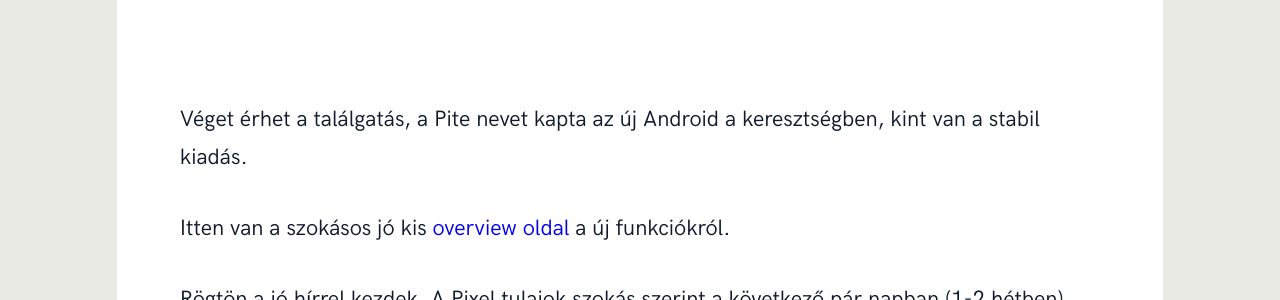
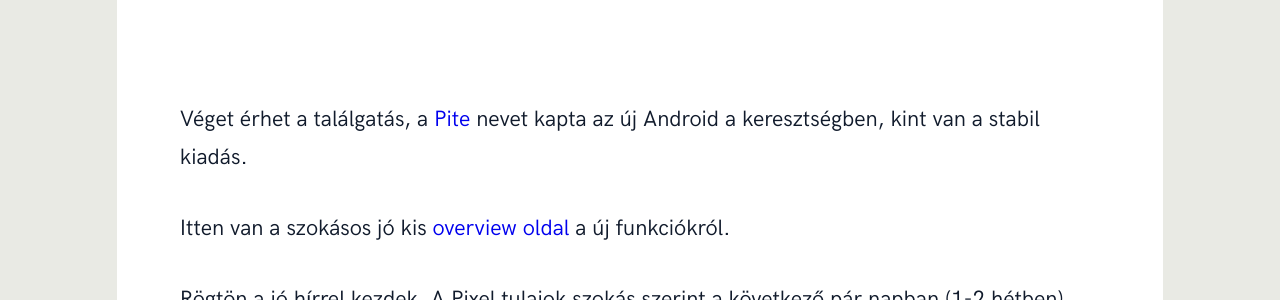
Before and after one commit to AppCraft-Projects/appcraft-site, a Jekyll site: the page built from _blog/2018-08-06-android-pie-stable.md, in a window 1280 px wide and 900 px high, scrolled down 838 px. Shown: the part 158-458 px from the top of the window. Built offline with Jekyll 4.4.1, drawn with Linux system fonts in a browser that asks for light colours; part of the change alters nothing that is shown.

```diff
--- a/_blog/2018-08-06-android-pie-stable.md
+++ b/_blog/2018-08-06-android-pie-stable.md
@@ -8,7 +8,7 @@ short_title: 🥧 Megérkezett a stabil Android Pie
 
 ![alt text](https://appcraft.hu/assets/img/android-pie-01.png)
 
-Véget érhet a találgatás, a Pite nevet kapta az új Android a keresztségben, kint van a stabil kiadás.
+Véget érhet a találgatás, a [Pite](http://bit.ly/verge-android-pie) nevet kapta az új Android a keresztségben, kint van a stabil kiadás.
 
 Itten van a szokásos jó kis [overview oldal](http://bit.ly/android-pie-overview) a új funkciókról.
 
```
